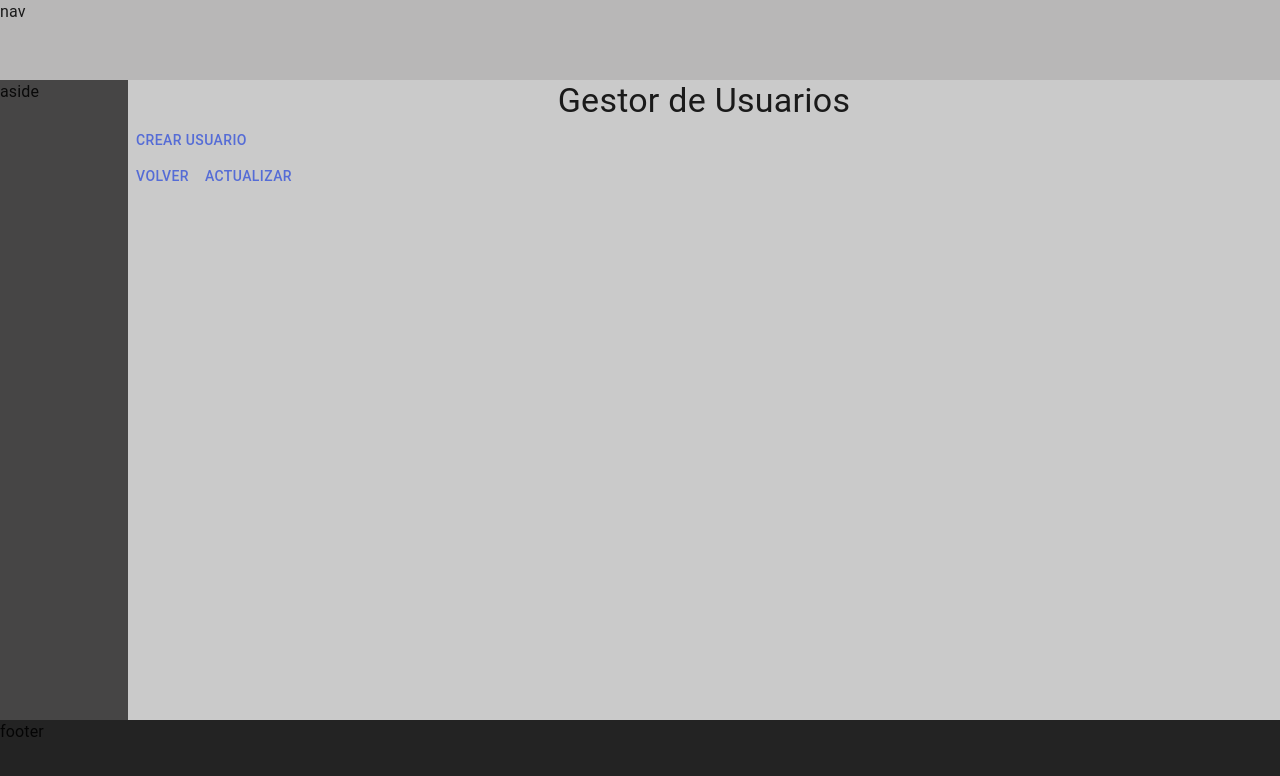
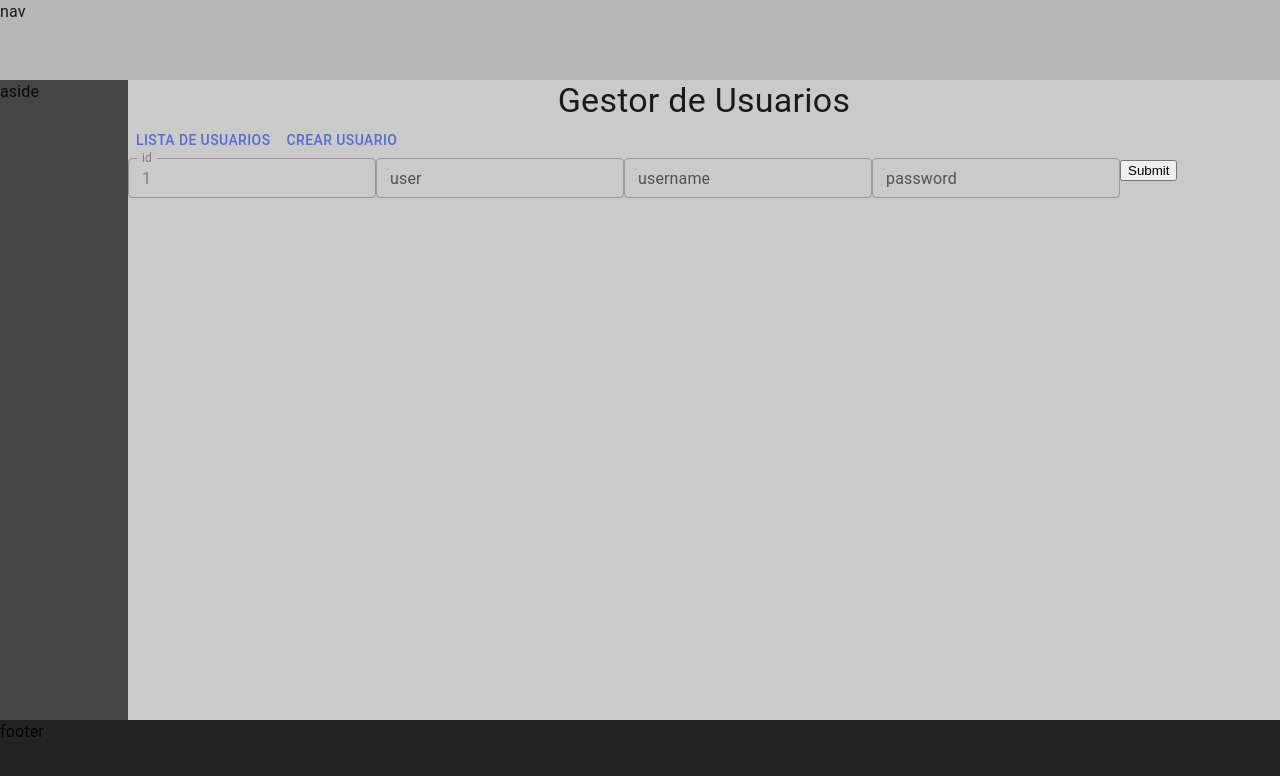
Before and after one commit to crisalisblue/order-management-system, a React (Vite) app in the folder front/: page /userCRUD/1/editar in a window 1280 px wide. Shown: the top 776 px of the page. Built offline with nearby package versions, Linux system fonts and the light colour scheme.

Commit message:
CRUD usuarios inicial

```diff
--- a/front/src/pages/UserCRUD/UserCRUD.jsx
+++ b/front/src/pages/UserCRUD/UserCRUD.jsx
@@ -1,4 +1,3 @@
-import React from "react";
 import { Typography } from "@mui/material";
 import Grid from "@mui/material/Unstable_Grid2";
 import Button from "@mui/material/Button";
@@ -19,7 +18,10 @@ export const UserCRUD = () => {
           Gestor de Usuarios
         </Typography>
       </Grid>
-      <Button component={RouterLink} to="/userCRUD/crear">
+      <Button component={RouterLink} to="/userCRUD">
+        Lista de Usuarios
+      </Button>
+      <Button component={RouterLink} to="/userCRUD/nuevo">
         Crear Usuario
       </Button>
       <Outlet />
--- a/front/src/pages/UserCRUD/UserCreate.jsx
+++ b/front/src/pages/UserCRUD/UserCreate.jsx
@@ -1,13 +1,20 @@
-import React from "react";
-import Button from "@mui/material/Button";
-import { Link as RouterLink } from "react-router-dom";
+import { createSingleUser } from "../../api/UserAPI";
+import { CrudTextField } from "../../components/Form/CrudTextField";
+import { useForm } from "react-hook-form";
+
 export const UserCreate = () => {
+  const { handleSubmit, control } = useForm();
+  const onSubmit = async (data, e) => {
+    console.dir(await createSingleUser(data));
+  };
+  const onError = (errors, e) => console.log(errors, e);
+
   return (
-    <div>
-      <Button component={RouterLink} to="/userCRUD">
-        volver
-      </Button>
-      <Button>crear</Button>
-    </div>
+    <form onSubmit={handleSubmit(onSubmit, onError)}>
+      <CrudTextField control={control} label="user"></CrudTextField>
+      <CrudTextField control={control} label="username"></CrudTextField>
+      <CrudTextField control={control} label="password"></CrudTextField>
+      <input type="submit" />
+    </form>
   );
 };
--- /dev/null
+++ b/front/src/pages/UserCRUD/UserDelete.jsx
@@ -0,0 +1,41 @@
+import Box from "@mui/material/Box";
+import { Typography } from "@mui/material";
+import { useForm } from "react-hook-form";
+import { deleteSingleUser } from "../../api/UserAPI";
+export const UserDelete = (props) => {
+  const style = {
+    position: "absolute",
+    top: "50%",
+    left: "50%",
+    transform: "translate(-50%, -50%)",
+    bgcolor: "background.paper",
+    border: "2px solid #000",
+    boxShadow: 24,
+    p: 4,
+  };
+  const onError = (errors, e) => console.log(errors, e);
+  const { handleSubmit } = useForm();
+  const formID = `userForm-${props.userID}`;
+  const onSubmit = async (data, e) => {
+    console.dir(await deleteSingleUser(props.userID));
+  };
+  return (
+    <form id={formID} onSubmit={handleSubmit(onSubmit, onError)}>
+      <Box sx={style}>
+        <Typography component="h1" variant="h4" align="center">
+          Confirmar Eliminar Registro
+        </Typography>
+        <button form={formID} type="submit">
+          Borrar
+        </button>
+        <button
+          onClick={() => {
+            props.handleClose();
+          }}
+        >
+          cancelar
+        </button>
+      </Box>
+    </form>
+  );
+};
--- a/front/src/pages/UserCRUD/UserUpdate.jsx
+++ b/front/src/pages/UserCRUD/UserUpdate.jsx
@@ -1,13 +1,33 @@
-import React from "react";
-import Button from "@mui/material/Button";
-import { Link as RouterLink } from "react-router-dom";
-export const UserUpdate = () => {
+import { useForm } from "react-hook-form";
+import { useParams } from "react-router-dom";
+import { updateSingleUser } from "../../api/UserAPI";
+import { CrudTextField } from "../../components/Form/CrudTextField";
+
+export const UserUpdate = (props) => {
+  const userID = useParams().id;
+  const { register, handleSubmit, reset, control, setValue } = useForm({
+    defaultValues: {
+      id: userID,
+    },
+  });
+  const onError = (errors, e) => console.log(errors, e);
+  const onSubmit = async (data, e) => {
+    console.log(data, e);
+    console.dir(await updateSingleUser(userID, data));
+  };
+
   return (
-    <div>
-      <Button component={RouterLink} to="/userCRUD">
-        volver
-      </Button>
-      <Button>actualizar</Button>
-    </div>
+    <form onSubmit={handleSubmit(onSubmit, onError)}>
+      <CrudTextField
+        control={control}
+        label="id"
+        isDisabled={true}
+        defaultValue={userID}
+      ></CrudTextField>
+      <CrudTextField control={control} label="user"></CrudTextField>
+      <CrudTextField control={control} label="username"></CrudTextField>
+      <CrudTextField control={control} label="password"></CrudTextField>
+      <input type="submit" />
+    </form>
   );
 };
--- a/front/src/pages/UserCRUD/UsersTable.jsx
+++ b/front/src/pages/UserCRUD/UsersTable.jsx
@@ -1,13 +1,6 @@
-import React from "react";
 import DataTable from "../../components/DataTable";
 import Grid from "@mui/material/Unstable_Grid2";
-import {
-  getAllUsers,
-  getSingleUser,
-  deleteSingleUser,
-  updateSingleUser,
-  createSingleUser,
-} from "../../api/UserAPI";
+import { getAllUsers } from "../../api/UserAPI";
 import { useDataFetching } from "../../api/UserAPI_Utils";
 export const UsersTable = () => {
   const { data, loading, error } = useDataFetching(getAllUsers);
@@ -21,13 +14,7 @@ export const UsersTable = () => {
         {loading ? (
           "loading..."
         ) : (
-          <DataTable
-            createUser={createSingleUser}
-            singleUser={getSingleUser}
-            deleteUser={deleteSingleUser}
-            updateUser={updateSingleUser}
-            data={JSON.stringify(data, null)}
-          ></DataTable>
+          <DataTable data={JSON.stringify(data, null)}></DataTable>
         )}
       </Grid>
     </Grid>
```
